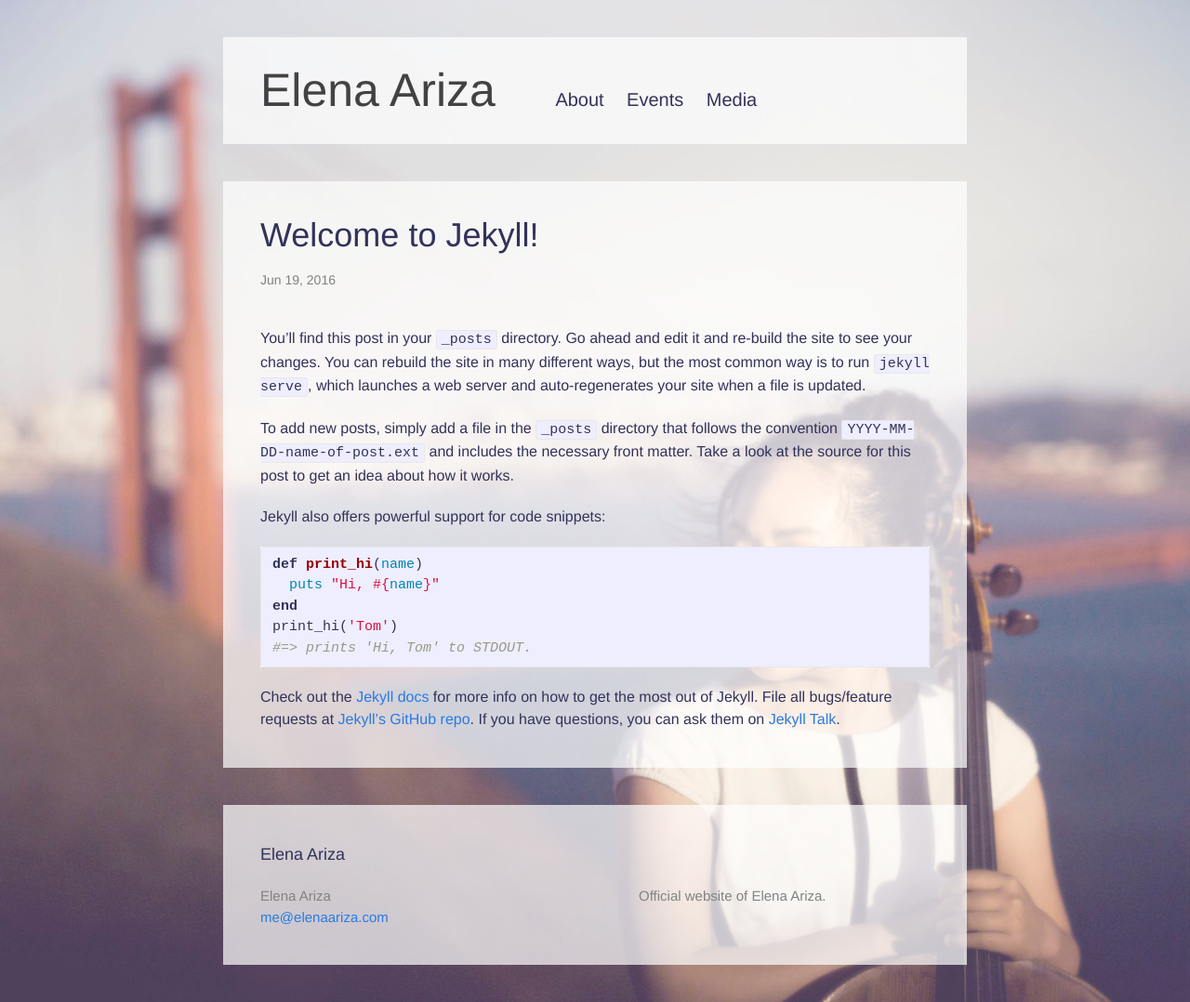
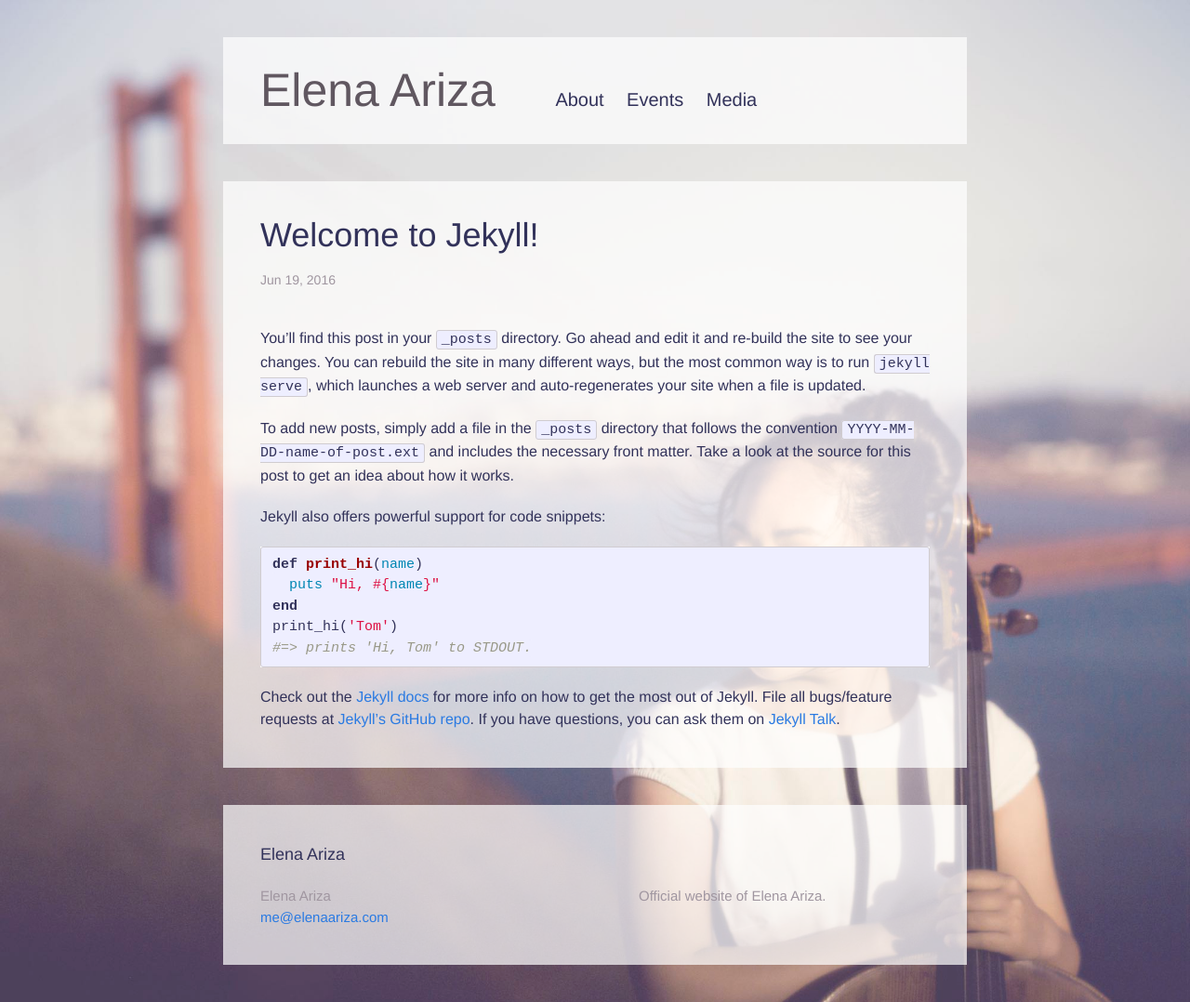
Before and after one commit to dawnstar63/dawnstar63.github.io, a Jekyll site: the page built from _posts/2016-06-18-welcome-to-jekyll.markdown, in a window 1280 px wide. Shown: the whole page at 93% size. Built offline with Jekyll 4.4.1, drawn with Linux system fonts in a browser that asks for light colours; nearby versions of some CDN libraries.

Commit message:
changed -color; added google analytics

```diff
--- a/css/main.scss
+++ b/css/main.scss
@@ -18,8 +18,8 @@ $text-color:       rgba(50,50,90,1);
 $background-color: #fffef9;
 $brand-color:      #2a7ae2;
 
-$grey-color:       #828282;
-$grey-color-light: lighten($grey-color, 40%);
+$grey-color:       #A096A0;
+$grey-color-light: lighten($grey-color, 20%);
 $grey-color-dark:  darken($grey-color, 25%);
 
 // Width of the content area
```
Also changed, not shown: _includes/head.html (+11 -0 lines).
